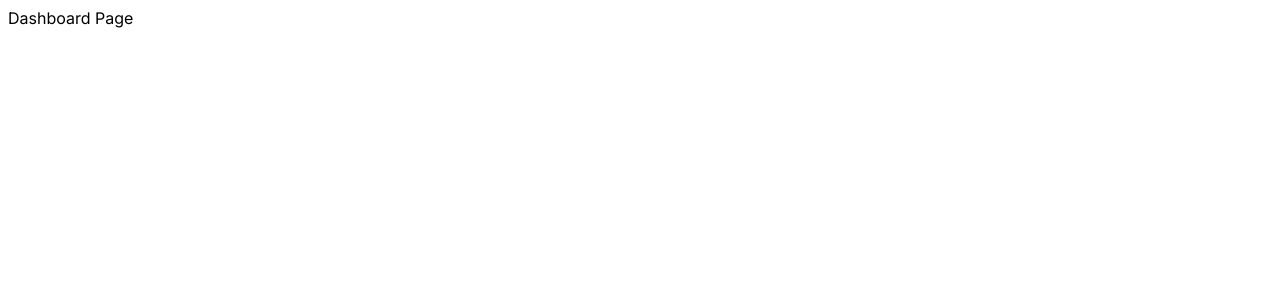
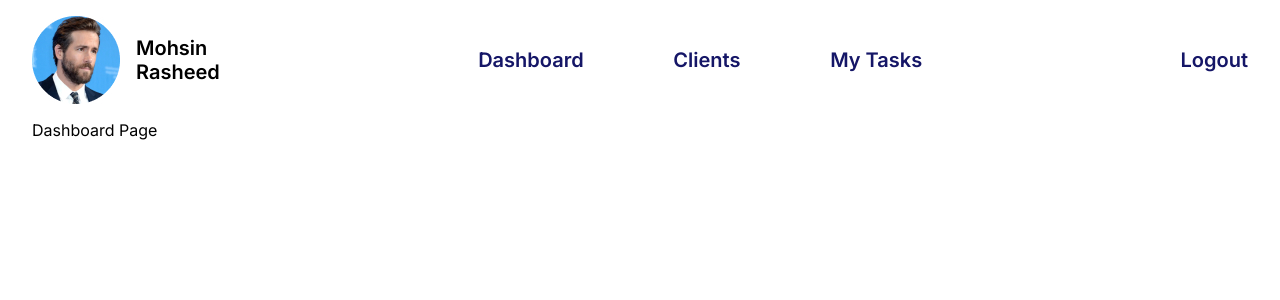
Before and after one commit to real-mohsin/free-organizer, a React (Vite) app: page /dashboard in a window 1280 px wide. Shown: the top 300 px of the page. Built offline with nearby package versions, Linux system fonts and the light colour scheme.

Commit message:
Navbar component created

```diff
--- a/src/App.scss
+++ b/src/App.scss
@@ -1,9 +1,5 @@
 $blue : #6383FA;
 $white : #fff;
-
-.dflex {
-  display: flex;
-}
 
 body {
   font-family: "Inter", sans-serif;
@@ -95,3 +91,27 @@ body {
 .w-100 {
   width: 100%;
 }
+
+.dflex {
+  display: flex;
+}
+
+.justify-space-between {
+  justify-content: space-between;
+}
+
+.justify-center {
+  justify-content: center;
+}
+
+.align-center {
+  align-items: center;
+}
+
+.container {
+  box-sizing: border-box;
+  max-width: 1920px;
+  width: 100%;
+  padding: 0 24px;
+  margin: 0 auto;
+}
--- /dev/null
+++ b/src/Components/Navbar/index.tsx
@@ -0,0 +1,34 @@
+import './style.scss'
+import userpic from '../../assets/images/user.jpg'
+import { Link } from 'react-router-dom';
+
+function NavBar() {
+  return (
+    <div className='w-100 nav-bar'>
+      <div className='container dflex justify-space-between align-center'>
+
+        <div className='profile-title dflex align-center'>
+          <div className='profile-block'>
+            <img src={userpic} alt="user-profile-pic" />
+          </div>
+          <div className='profile-name'>
+            Mohsin Rasheed
+          </div>
+        </div>
+
+        <div className='nav-container'>
+          <Link className='navlinks' to={'/dashboard'}>Dashboard</Link>
+          <Link className='navlinks' to={'/clients'}>Clients</Link>
+          <Link className='navlinks' to={'/tasks'}>My Tasks</Link>
+        </div>
+
+        <div className='logout-link'>
+          <Link className='navlinks' to={''}>Logout</Link>
+        </div>
+
+      </div>
+    </div>
+    );
+}
+
+export default NavBar;
--- /dev/null
+++ b/src/Components/Navbar/style.scss
@@ -0,0 +1,37 @@
+.nav-bar {
+  margin: 16px 0;
+
+  .profile-title {
+    .profile-block {
+      width: 88px;
+      height: 88px;
+      border-radius: 100%;
+      margin-right: 16px;
+
+      img {
+        width: 100%;
+      }
+    }
+
+    .profile-name {
+      font-size: 20px;
+      font-weight: 600;
+      width: min-content;
+    }
+  }
+
+  .nav-container {
+    max-width: 444px;
+    width: 100%;
+    display: flex;
+    justify-content: space-between;
+  }
+
+  .navlinks {
+    font-size: 20px;
+    font-weight: 600;
+    color: #151667;
+    text-decoration: none;
+  }
+
+}
--- a/src/Dashboard/index.tsx
+++ b/src/Dashboard/index.tsx
@@ -1,5 +1,15 @@
+import NavBar from '../Components/Navbar';
+import './style.scss'
+
 function Dashboard() {
-    return ( <>Dashboard Page</> );
+  return (
+    <>
+      <NavBar />
+      <div className='container'>
+        Dashboard Page
+      </div>
+    </>
+    );
 }
 
 export default Dashboard;
```
Also changed, not shown: src/Dashboard/style.scss (added), src/assets/images/user.jpg (added).
